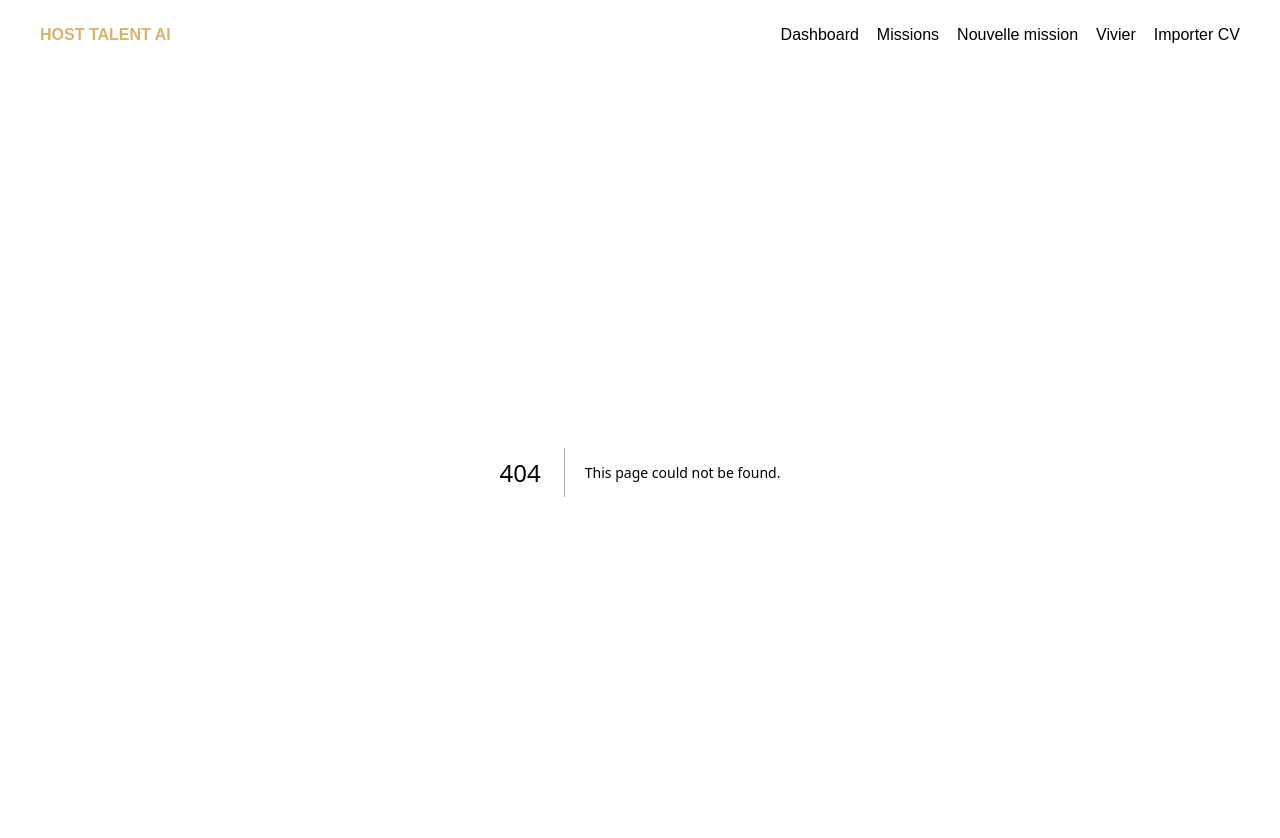
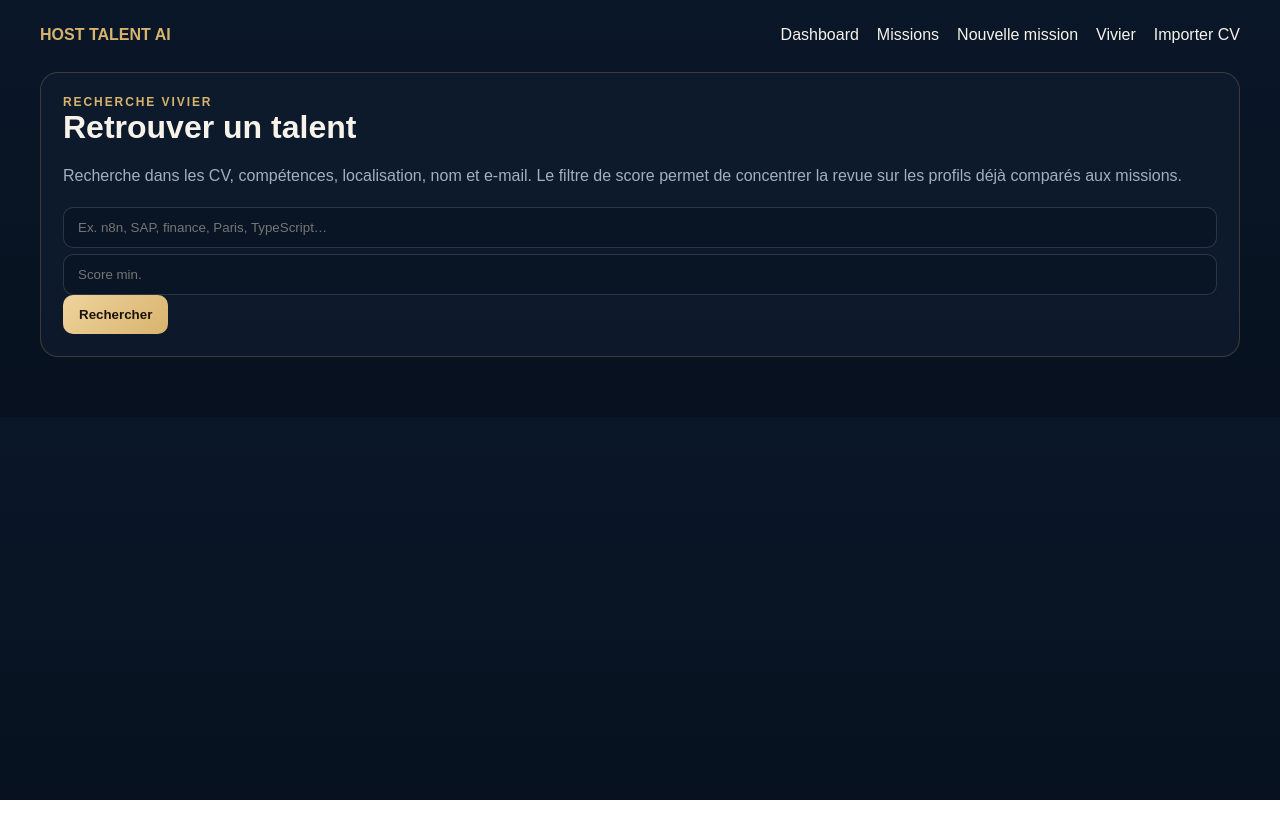
Before and after one commit to keulmichael/host-talent-ai, a Next.js app: page /search in a window 1280 px wide. Before the commit this address had no page. Shown: the top 838 px of the page. After the commit the page ends 800 px from the top, so only its background shows below. Built offline with nearby package versions, Linux system fonts and the light colour scheme.

Commit message:
V1.5 — ajoute la recherche vivier

```diff
--- /dev/null
+++ b/app/search/page.tsx
@@ -0,0 +1,46 @@
+import Link from "next/link";
+import { prisma } from "../lib/db";
+import { detectSkills } from "../lib/extract";
+
+export const dynamic = "force-dynamic";
+
+export default async function SearchPage({ searchParams }: { searchParams: Promise<{ q?:string; min?:string }> }) {
+  const sp = await searchParams;
+  const q = String(sp.q || "").trim();
+  const min = Math.max(0, Math.min(100, Number(sp.min || 0) || 0));
+  const candidates = q ? await prisma.candidate.findMany({
+    where: { OR: [
+      { fullName: { contains: q, mode: "insensitive" } },
+      { email: { contains: q, mode: "insensitive" } },
+      { location: { contains: q, mode: "insensitive" } },
+      { rawText: { contains: q, mode: "insensitive" } },
+      { skills: { contains: q, mode: "insensitive" } }
+    ] },
+    include: { matches: { include: { job:true }, orderBy: { score:"desc" } } },
+    take: 100
+  }) : [];
+  const filtered = candidates.filter((c) => !min || c.matches.some((m) => m.score >= min));
+
+  return <>
+    <div className="card">
+      <div className="eyebrow">RECHERCHE VIVIER</div><h1>Retrouver un talent</h1>
+      <p className="muted">Recherche dans les CV, compétences, localisation, nom et e-mail. Le filtre de score permet de concentrer la revue sur les profils déjà comparés aux missions.</p>
+      <form className="searchForm" method="GET">
+        <input name="q" defaultValue={q} placeholder="Ex. n8n, SAP, finance, Paris, TypeScript…" />
+        <input name="min" type="number" min="0" max="100" defaultValue={min || ""} placeholder="Score min." />
+        <button className="btn">Rechercher</button>
+      </form>
+    </div>
+    {q && <div className="card" style={{marginTop:16}}><div className="sectionHeader"><h2>{filtered.length} résultat(s)</h2><span className="muted">Recherche : “{q}”</span></div>
+      {filtered.length === 0 ? <p className="muted">Aucun candidat correspondant. Essaie un terme plus large.</p> : filtered.map((c) => {
+        const skills = detectSkills(c.rawText);
+        const best = c.matches[0];
+        return <div className="matchRow" key={c.id}>
+          <div className="sectionHeader"><div><Link href={`/candidates/${c.id}`}><strong>{c.fullName}</strong></Link><div className="muted small">{c.location || "Localisation à confirmer"} · {c.email || "E-mail non détecté"}</div></div>{best && <div className="scoreCompact">{best.score}/100</div>}</div>
+          <div>{skills.slice(0,10).map((s)=><span className="pill" key={s}>{s}</span>)}</div>
+          {best && <p className="muted small">Meilleure adéquation : <Link href={`/jobs/${best.jobId}`}>{best.job.title}</Link></p>}
+        </div>;
+      })}
+    </div>}
+  </>;
+}
```
